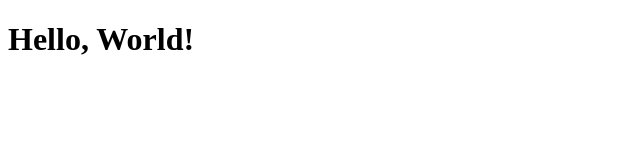
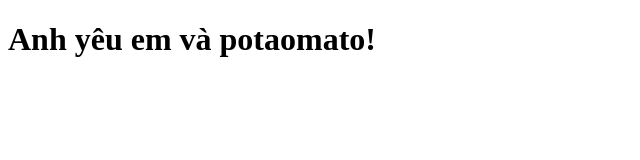
Before and after one commit to nshuynh13/nshuynh13.github.io, a plain HTML site: page index.html in a window 1280 px wide. Shown: the whole page, without its empty margins (0-640 px from the left). Drawn offline with Linux system fonts and the light colour scheme.

Commit message:
initial commit

```diff
--- a/index.html
+++ b/index.html
@@ -5,7 +5,7 @@
 </head>
 
 <body>
-    <h1>Hello, World!</h1>
+    <h1>Anh yêu em và potaomato!</h1>
 </body>
 
 </html>
```
